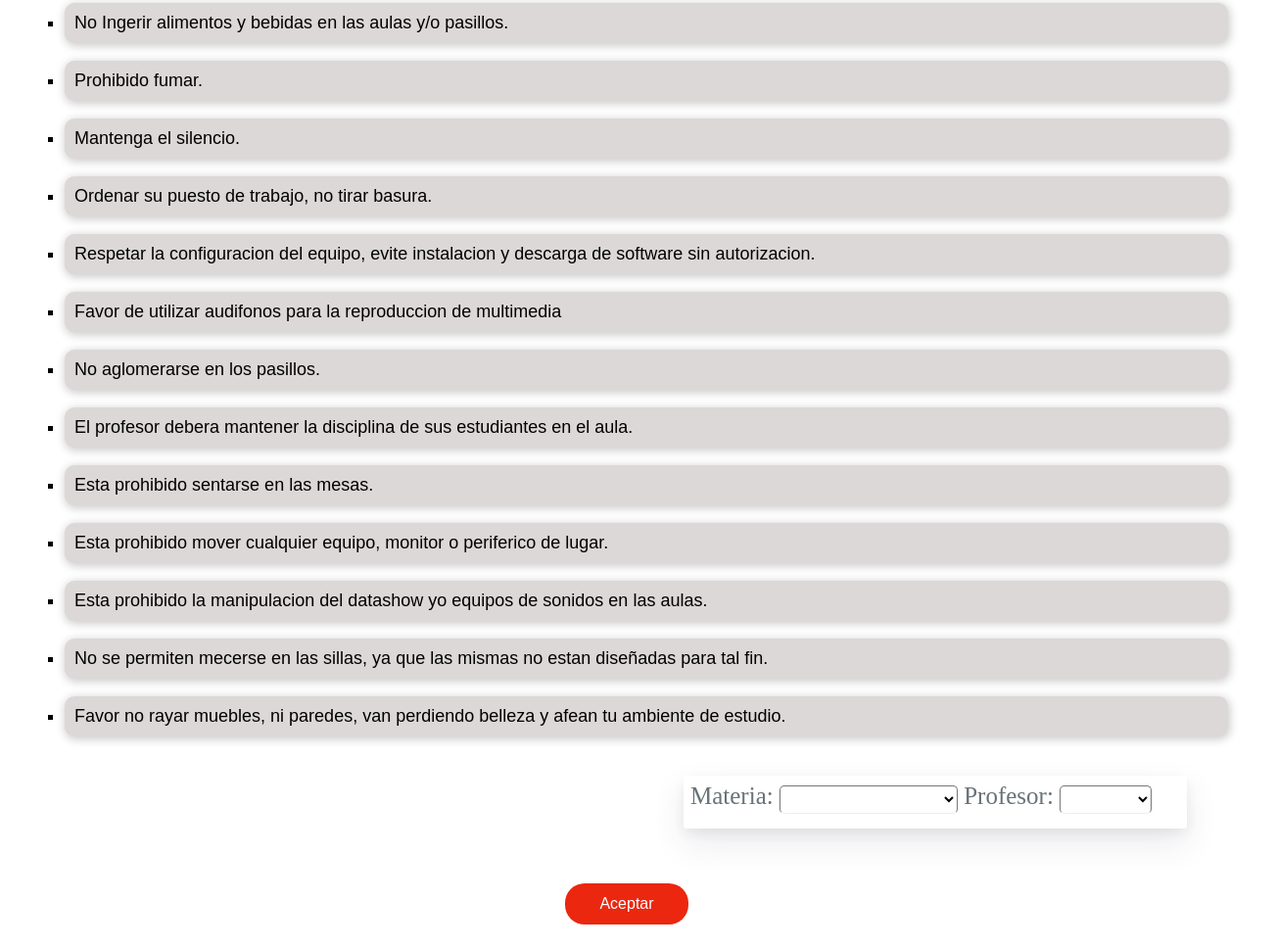
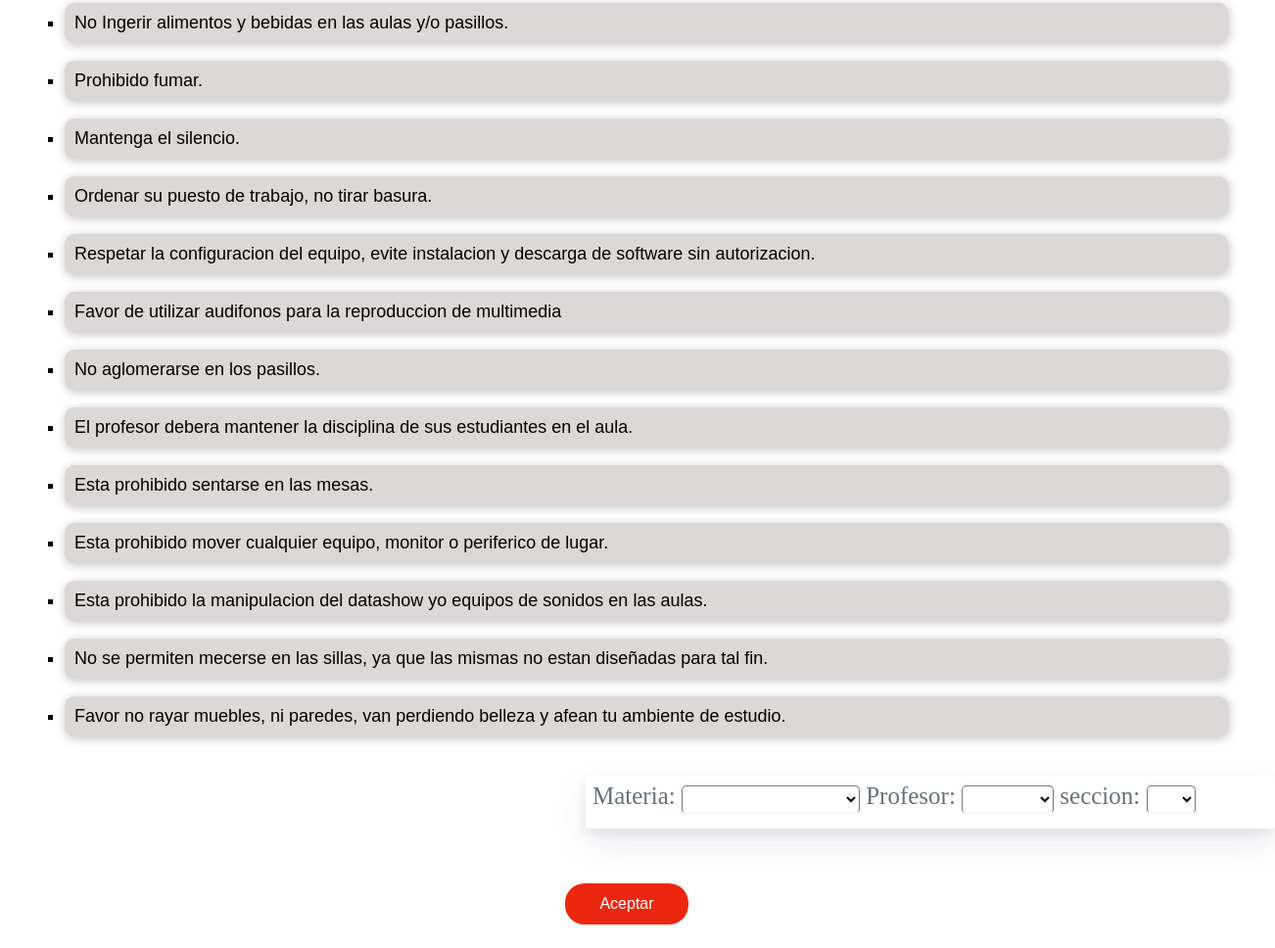
Before and after one commit to leinadpb/LTIV2, an Electron app: page src/pages/rules.html in a window 1280 px wide. Shown: the part 81-1049 px from the top of the page at 98% size, 1302 px wide, since content can reach past the window. Drawn offline with nearby package versions, Linux system fonts and the light colour scheme; no server answers.

Commit message:
rules update

```diff
--- a/src/pages/rules.html
+++ b/src/pages/rules.html
@@ -55,6 +55,17 @@
                 <option value="11">Leensan</option>
                 <option value="12">Israel</option>
           </select>
+
+          <label for="seccion" class="Form-seccion">seccion:</label>
+              <select name="seccion" id="seccion" class="select">
+                <option value="0"></option>
+                <option value="1">1</option>
+                <option value="2">2</option>
+                <option value="3">3</option>
+                <option value="4">4</option>
+                <option value="5">5</option>
+                >
+          </select>
     </div>
     <div class="button animated bounceInUp"">
         <button onClick="acceptRules()" class="btn">Aceptar</button>
--- a/src/pages/styles/rules.css
+++ b/src/pages/styles/rules.css
@@ -28,14 +28,14 @@
     background: #fff;
     margin: 40px;
      color: #687278;
-     left: 650px;
+     left: 550px;
     font-size: 25px;
 	padding: 7px;
 	/**/
   border-radius: 3px;
  position: relative;
  	 /**/
- 	 width: 500px;
+ 	 width: 690px;
     height: 40px;
     transform: scale(1.04);
     box-shadow: 0 15px 35px rgba(50, 50, 93, .1), 0 5px 15px rgba(0, 0, 0, .07);
```
